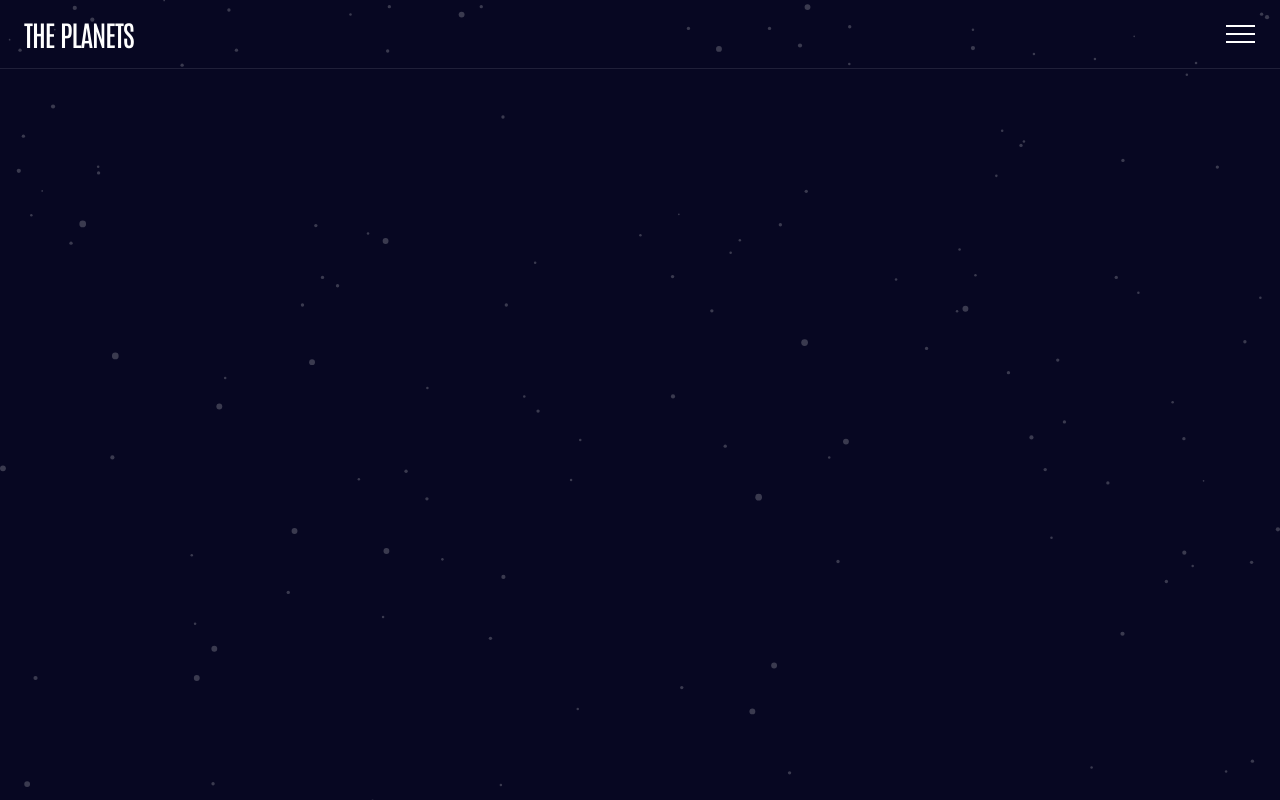
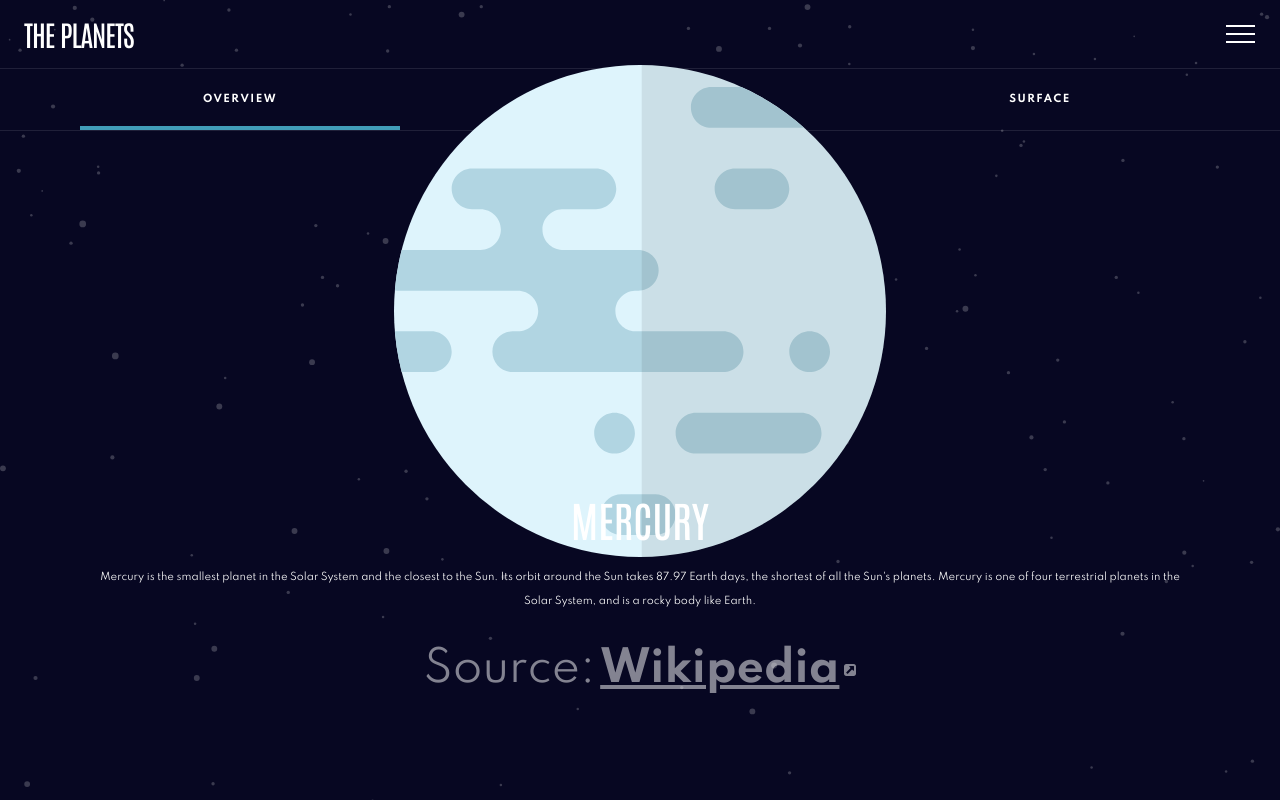
Before and after one commit to LogvnR/planets-fact-site, a React (Create React App) app: page / in a window 1280 px wide. Built offline with nearby package versions, Linux system fonts and the light colour scheme.

Commit message:
Completed 50% of Planet Card

```diff
--- a/src/App.js
+++ b/src/App.js
@@ -1,11 +1,13 @@
 import styles from "./App.module.css";
 import NavBar from "./Components/NavBar";
+import Planet from "./Components/Planet";
 import Background from "./Components/UI/Background";
 
 const App = () => {
   return (
     <Background>
       <NavBar />
+      <Planet />
     </Background>
   );
 };
--- /dev/null
+++ b/src/Components/Planet.jsx
@@ -0,0 +1,14 @@
+import styles from "./Styles/Planet.module.css";
+import PlanetInfo from "./UI/PlanetInfo";
+import PlanetInfoSelect from "./UI/PlanetInfoSelect";
+
+const Planet = () => {
+  return (
+    <main className={styles.planet}>
+      <PlanetInfoSelect />
+      <PlanetInfo />
+    </main>
+  );
+};
+
+export default Planet;
--- /dev/null
+++ b/src/Components/Styles/Planet.module.css
@@ -0,0 +1,5 @@
+.planet {
+  width: 100%;
+  display: flex;
+  flex-direction: column;
+}
--- /dev/null
+++ b/src/Components/Styles/PlanetInfo.module.css
@@ -0,0 +1,69 @@
+.container {
+  width: 100%;
+  display: flex;
+  flex-direction: column;
+  align-items: center;
+}
+
+.img-container {
+  width: 100%;
+  height: 45vh;
+  display: flex;
+  justify-content: center;
+  align-items: center;
+}
+.img {
+  /* this controls planet size */
+  width: 38.5%;
+  height: auto;
+}
+
+.info-container {
+  width: 100%;
+  display: flex;
+  flex-direction: column;
+  align-items: center;
+  gap: 1.2rem;
+}
+
+.name {
+  margin: 0;
+  font-family: var(--font-one);
+  font-weight: 500;
+  font-size: clamp(38px, 11.3vw, 42px);
+  color: var(--white);
+  text-transform: uppercase;
+}
+
+.description {
+  margin: 0;
+  max-width: 85%;
+  font-family: var(--font-two);
+  font-weight: 400;
+  font-size: clamp(8px, 2.5vw, 10px);
+  color: var(--white);
+  text-align: center;
+  line-height: 24px;
+}
+
+.link-container {
+  width: 100%;
+  display: flex;
+  justify-content: center;
+  align-items: center;
+  gap: 0.3rem;
+}
+
+.source,
+.link {
+  margin: 2rem 0;
+  font-family: var(--font-two);
+  font-size: 3.3vw;
+  font-weight: 400;
+  color: var(--white);
+  opacity: 0.5;
+}
+
+.link {
+  font-weight: 700;
+}
--- /dev/null
+++ b/src/Components/Styles/PlanetInfoSelect.module.css
@@ -0,0 +1,30 @@
+.container {
+  width: 100%;
+  display: flex;
+  justify-content: space-evenly;
+  align-items: center;
+  border-bottom: thin solid var(--border);
+}
+
+.option {
+  width: 25%;
+  display: flex;
+  justify-content: center;
+  align-items: center;
+  border-top: 4px inset transparent;
+  border-bottom: 4px inset transparent;
+}
+
+.theme {
+  border-bottom-color: var(--Mercury-theme);
+}
+
+.title {
+  color: var(--white);
+  font-family: var(--font-two);
+  font-size: clamp(7px, 2.5vw, 10px);
+  text-transform: uppercase;
+  font-weight: 700;
+  letter-spacing: 1.5px;
+  margin: 2em 0;
+}
--- /dev/null
+++ b/src/Components/UI/PlanetInfo.jsx
@@ -0,0 +1,38 @@
+import styles from "../Styles/PlanetInfo.module.css";
+
+import photo from "../Assets/planet-mercury.svg";
+import data from "../../Helpers/data.json";
+
+const PlanetInfo = () => {
+  return (
+    <div className={styles.container}>
+      <div className={styles["img-container"]}>
+        <img className={styles.img} src={photo} />
+      </div>
+      <div className={styles["info-container"]}>
+        <p className={styles.name}>{data[0].name}</p>
+        <p className={styles.description}>{data[0].overview.content}</p>
+      </div>
+      <div className={styles["link-container"]}>
+        <p className={styles.source}>Source:</p>
+        <a className={styles.link} href={data[0].overview.source}>
+          Wikipedia
+        </a>
+        <svg
+          className={styles.icon}
+          xmlns="http://www.w3.org/2000/svg"
+          width="12"
+          height="12"
+        >
+          <path
+            fill="#FFF"
+            d="M11.34.66C10.9.22 10.37 0 9.75 0h-7.5C1.63 0 1.1.22.66.66.22 1.1 0 1.63 0 2.25v7.5c0 .62.22 1.15.66 1.59.44.44.97.66 1.59.66h7.5c.62 0 1.15-.22 1.59-.66.44-.44.66-.97.66-1.59v-7.5c0-.62-.22-1.15-.66-1.59zM10 6.25a.467.467 0 01-.305.46.544.544 0 01-.195.04.465.465 0 01-.352-.149L8.023 5.476 3.852 9.648a.481.481 0 01-.352.149.48.48 0 01-.352-.149l-.796-.797a.48.48 0 01-.149-.351.48.48 0 01.149-.352l4.172-4.172-1.125-1.125c-.162-.15-.198-.333-.11-.546A.467.467 0 015.75 2H9.5c.135 0 .253.05.352.148A.48.48 0 0110 2.5v3.75z"
+            opacity=".5"
+          />
+        </svg>
+      </div>
+    </div>
+  );
+};
+
+export default PlanetInfo;
--- /dev/null
+++ b/src/Components/UI/PlanetInfoSelect.jsx
@@ -0,0 +1,19 @@
+import styles from "../Styles/PlanetInfoSelect.module.css";
+
+const PlanetInfoSelect = () => {
+  return (
+    <div className={styles.container}>
+      <div className={`${styles.option} ${styles.theme}`}>
+        <p className={styles.title}>Overview</p>
+      </div>
+      <div className={styles.option}>
+        <p className={styles.title}>Structure</p>
+      </div>
+      <div className={styles.option}>
+        <p className={styles.title}>Surface</p>
+      </div>
+    </div>
+  );
+};
+
+export default PlanetInfoSelect;
```
